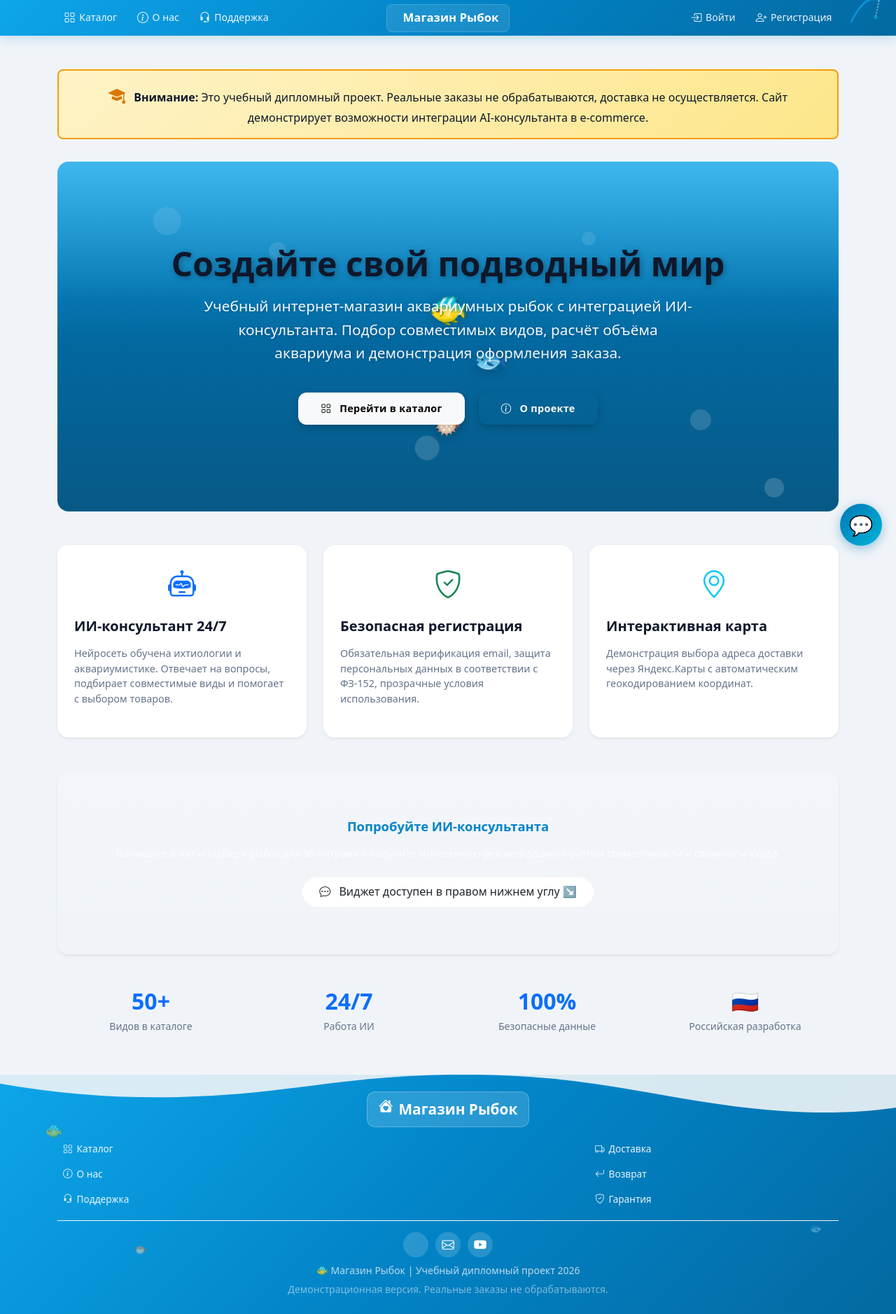
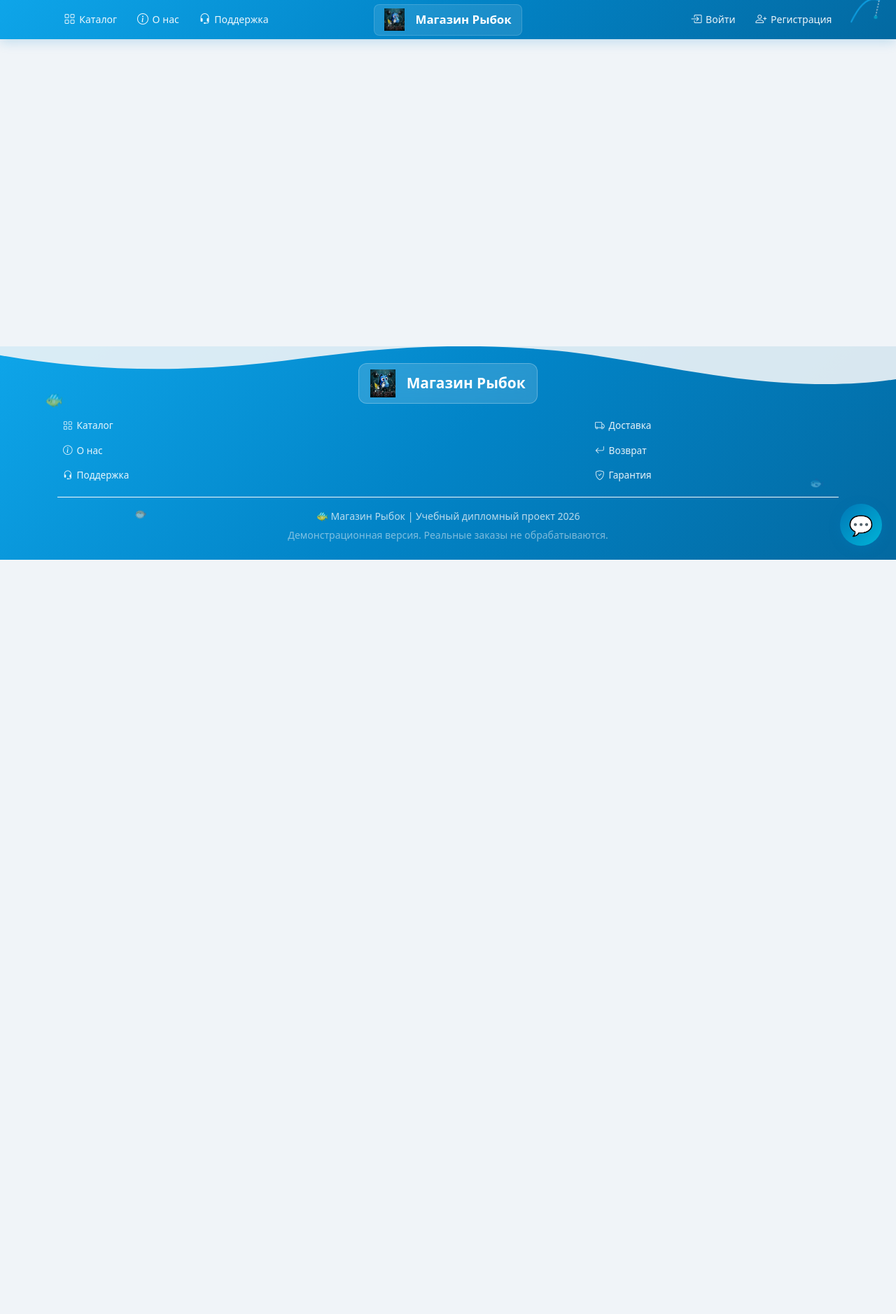
Before and after one commit to Sosisiki/fish_shop_django, a Django app: page / in a window 1280 px wide. Shown: the whole page at 70% size. After the commit the page ends 800 px from the top, so only its background shows below. Run offline with Django 5.2, Linux system fonts and the light colour scheme.

```diff
--- a/templates/pages/home.html
+++ b/templates/pages/home.html
@@ -1,235 +1,138 @@
-{% extends 'base.html' %}
-{% block title %}🐠 Магазин Рыбок – Главная{% endblock %}
+<!DOCTYPE html>
+<html lang="ru">
+<head>
+    <meta charset="UTF-8">
+    <meta name="viewport" content="width=device-width, initial-scale=1.0">
+    <title>{% block title %}Магазин Рыбок – Главная{% endblock %}</title>
+    <link href="https://cdn.jsdelivr.net/npm/bootstrap@5.3.0/dist/css/bootstrap.min.css" rel="stylesheet">
+    <link href="https://cdn.jsdelivr.net/npm/bootstrap-icons@1.10.0/font/bootstrap-icons.css" rel="stylesheet">
+    {% load static %}
+    <link rel="icon" type="image/png" href="{% static 'images/logo.png' %}">
+    <link rel="stylesheet" href="{% static 'css/style.css' %}">
+</head>
+<body>
 
-{% block content %}
-<style>
-/* Hero секция с подводным эффектом */
-.hero-underwater {
-    position: relative;
-    background: linear-gradient(180deg, #0ea5e9 0%, #0369a1 50%, #075985 100%);
-    border-radius: 1rem;
-    overflow: hidden;
-    min-height: 500px;
-    display: flex;
-    align-items: center;
-    justify-content: center;
-}
+    <!-- Навигация -->
+    <nav class="site-navbar">
+        <div class="nav-wrapper container">
+            <div class="nav-group nav-left">
+                <a href="{% url 'products:catalog' %}" class="nav-item"><i class="bi bi-grid"></i> Каталог</a>
+                <a href="{% url 'pages:about' %}" class="nav-item"><i class="bi bi-info-circle"></i> О нас</a>
+                <a href="{% url 'pages:support' %}" class="nav-item"><i class="bi bi-headset"></i> Поддержка</a>
+            </div>
+            <a href="{% url 'pages:home' %}" class="nav-brand">
+                <img src="{% static 'images/logo.png' %}" alt="Логотип" class="brand-logo" style="height: 32px; width: auto; vertical-align: middle; margin-right: 8px;">
+                Магазин Рыбок
+            </a>
+            <div class="nav-group nav-right">
+                {% if user.is_authenticated %}
+                    <a href="{% url 'orders:order_history' %}" class="nav-item"><i class="bi bi-bag"></i> Заказы</a>
+                    <a href="{% url 'orders:cart' %}" class="nav-item position-relative">
+                        <i class="bi bi-cart"></i> Корзина
+                        <span id="cartBadge" class="badge-count" style="display:none;">0</span>
+                    </a>
+                    {% if user.is_staff %}<a href="/admin/" class="nav-item"><i class="bi bi-gear"></i> Админка</a>{% endif %}
+                    <form method="post" action="{% url 'accounts:logout' %}" class="d-inline">
+                        {% csrf_token %}
+                        <button type="submit" class="nav-item btn-logout"><i class="bi bi-box-arrow-right"></i> Выйти</button>
+                    </form>
+                {% else %}
+                    <a href="{% url 'accounts:login' %}" class="nav-item"><i class="bi bi-box-arrow-in-right"></i> Войти</a>
+                    <a href="{% url 'accounts:register' %}" class="nav-item"><i class="bi bi-person-plus"></i> Регистрация</a>
+                {% endif %}
+            </div>
+            <div class="nav-fishing-rod" aria-hidden="true">
+                <svg viewBox="0 0 60 60" xmlns="http://www.w3.org/2000/svg">
+                    <path d="M5,55 Q25,5 50,15" stroke="#0ea5e9" stroke-width="2.5" fill="none" stroke-linecap="round"/>
+                    <line x1="50" y1="15" x2="46" y2="42" stroke="#cbd5e1" stroke-width="1.5" stroke-dasharray="3,2"/>
+                    <circle cx="46" cy="44" r="3" fill="#06b6d4" opacity="0.8"/>
+                </svg>
+            </div>
+            <button class="mobile-toggle d-lg-none" type="button" data-bs-toggle="collapse" data-bs-target="#mobileMenu"><i class="bi bi-list"></i></button>
+        </div>
+        <div class="collapse mobile-menu" id="mobileMenu">
+            <div class="container py-3">
+                {% if user.is_authenticated %}
+                    <a href="{% url 'orders:cart' %}" class="nav-item d-block mb-2"><i class="bi bi-cart"></i> Корзина</a>
+                    <a href="{% url 'orders:order_history' %}" class="nav-item d-block mb-2"><i class="bi bi-bag"></i> Мои заказы</a>
+                    {% if user.is_staff %}<a href="/admin/" class="nav-item d-block mb-2"><i class="bi bi-gear"></i> Админка</a>{% endif %}
+                    <form method="post" action="{% url 'accounts:logout' %}">{% csrf_token %}<button type="submit" class="nav-item btn-logout w-100 text-start"><i class="bi bi-box-arrow-right"></i> Выйти</button></form>
+                {% else %}
+                    <a href="{% url 'accounts:login' %}" class="nav-item d-block mb-2"><i class="bi bi-box-arrow-in-right"></i> Войти</a>
+                    <a href="{% url 'accounts:register' %}" class="nav-item d-block mb-2"><i class="bi bi-person-plus"></i> Регистрация</a>
+                {% endif %}
+                <a href="{% url 'products:catalog' %}" class="nav-item d-block"><i class="bi bi-grid"></i> Каталог</a>
+                <a href="{% url 'pages:about' %}" class="nav-item d-block"><i class="bi bi-info-circle"></i> О нас</a>
+                <a href="{% url 'pages:support' %}" class="nav-item d-block"><i class="bi bi-headset"></i> Поддержка</a>
+            </div>
+        </div>
+    </nav>
 
-/* Пузырьки воздуха */
-.bubble {
-    position: absolute;
-    bottom: -100px;
-    background: rgba(255, 255, 255, 0.3);
-    border-radius: 50%;
-    animation: bubble-rise linear infinite;
-}
-
-@keyframes bubble-rise {
-    0% {
-        transform: translateY(0) translateX(0);
-        opacity: 0;
-    }
-    10% {
-        opacity: 0.6;
-    }
-    90% {
-        opacity: 0.3;
-    }
-    100% {
-        transform: translateY(-600px) translateX(30px);
-        opacity: 0;
-    }
-}
-
-/* Плавающие рыбки */
-.floating-fish {
-    position: absolute;
-    font-size: 3rem;
-    animation: fish-swim linear infinite;
-    filter: drop-shadow(0 4px 8px rgba(0,0,0,0.2));
-}
-
-@keyframes fish-swim {
-    0% {
-        transform: translateX(-100px) translateY(0) scaleX(1);
-    }
-    49% {
-        transform: translateX(calc(100vw + 100px)) translateY(-20px) scaleX(1);
-    }
-    50% {
-        transform: translateX(calc(100vw + 100px)) translateY(-20px) scaleX(-1);
-    }
-    99% {
-        transform: translateX(-100px) translateY(20px) scaleX(-1);
-    }
-    100% {
-        transform: translateX(-100px) translateY(0) scaleX(1);
-    }
-}
-
-.fish-1 { top: 20%; animation-duration: 25s; animation-delay: 0s; }
-.fish-2 { top: 50%; animation-duration: 30s; animation-delay: 5s; font-size: 2.5rem; }
-.fish-3 { top: 70%; animation-duration: 28s; animation-delay: 10s; font-size: 2rem; }
-.fish-4 { top: 35%; animation-duration: 35s; animation-delay: 15s; font-size: 2.8rem; }
-
-/* Световые блики */
-.light-rays {
-    position: absolute;
-    top: 0;
-    left: 0;
-    right: 0;
-    height: 200px;
-    background: linear-gradient(180deg, rgba(255,255,255,0.2) 0%, transparent 100%);
-    pointer-events: none;
-}
-
-.hero-content {
-    position: relative;
-    z-index: 10;
-    color: white;
-    text-align: center;
-    padding: 2rem;
-}
-
-.hero-title {
-    font-size: 3rem;
-    font-weight: bold;
-    text-shadow: 2px 2px 8px rgba(0,0,0,0.3);
-    margin-bottom: 1rem;
-}
-
-.hero-subtitle {
-    font-size: 1.3rem;
-    opacity: 0.95;
-    max-width: 700px;
-    margin: 0 auto 2rem;
-    text-shadow: 1px 1px 4px rgba(0,0,0,0.2);
-}
-
-.hero-buttons .btn {
-    margin: 0.5rem;
-    padding: 0.75rem 2rem;
-    font-weight: 600;
-    box-shadow: 0 4px 12px rgba(0,0,0,0.2);
-    transition: transform 0.3s;
-}
-
-.hero-buttons .btn:hover {
-    transform: translateY(-3px);
-    box-shadow: 0 6px 16px rgba(0,0,0,0.3);
-}
-
-/* Уведомление об учебном проекте */
-.demo-notice {
-    background: linear-gradient(135deg, #fef3c7 0%, #fde68a 100%);
-    border: 2px solid #f59e0b;
-    border-radius: 0.5rem;
-    padding: 1rem;
-    margin-bottom: 2rem;
-    text-align: center;
-}
-
-.demo-notice i {
-    color: #d97706;
-}
-</style>
-
-<!-- Уведомление об учебном проекте -->
-<div class="demo-notice">
-    <i class="bi bi-mortarboard-fill fs-4 me-2"></i>
-    <strong>Внимание:</strong> Это учебный дипломный проект. Реальные заказы не обрабатываются, доставка не осуществляется. Сайт демонстрирует возможности интеграции AI-консультанта в e-commerce.
+    <!-- Сообщения -->
+    <div class="container mt-3">
+        {% if messages %}
+            {% for message in messages %}
+                <div class="alert alert-{{ message.tags }} alert-dismissible fade show" role="alert">
+                    {{ message }}
+                    <button type="button" class="btn-close" data-bs-dismiss="alert"></button>
+                </div>
+            {% endfor %}
+        {% endif %}
     </div>
 
-<!-- Hero Section с анимированными рыбками -->
-<section class="hero-underwater mb-5">
-    <!-- Световые блики -->
-    <div class="light-rays"></div>
+    <!-- Основной контент -->
+    <main class="main-content">
+        <div class="container">
+            {% block content %}{% endblock %}
+        </div>
+    </main>
 
-    <!-- Пузырьки -->
-    <div class="bubble" style="left: 10%; width: 40px; height: 40px; animation-duration: 8s;"></div>
-    <div class="bubble" style="left: 25%; width: 25px; height: 25px; animation-duration: 6s; animation-delay: 2s;"></div>
-    <div class="bubble" style="left: 45%; width: 35px; height: 35px; animation-duration: 9s; animation-delay: 4s;"></div>
-    <div class="bubble" style="left: 65%; width: 20px; height: 20px; animation-duration: 7s; animation-delay: 1s;"></div>
-    <div class="bubble" style="left: 80%; width: 30px; height: 30px; animation-duration: 10s; animation-delay: 3s;"></div>
-    <div class="bubble" style="left: 90%; width: 28px; height: 28px; animation-duration: 8s; animation-delay: 5s;"></div>
-
-    <!-- Плавающие рыбки -->
-    <div class="floating-fish fish-1">🐠</div>
-    <div class="floating-fish fish-2">🐟</div>
-    <div class="floating-fish fish-3">🐡</div>
-    <div class="floating-fish fish-4">🐠</div>
-
-    <!-- Контент -->
-    <div class="hero-content">
-        <h1 class="hero-title">Создайте свой подводный мир</h1>
-        <p class="hero-subtitle">
-            Учебный интернет-магазин аквариумных рыбок с интеграцией ИИ-консультанта.
-            Подбор совместимых видов, расчёт объёма аквариума и демонстрация оформления заказа.
-        </p>
-        <div class="hero-buttons">
-            <a href="{% url 'products:catalog' %}" class="btn btn-light btn-lg">
-                <i class="bi bi-grid me-2"></i> Перейти в каталог
-            </a>
-            <a href="{% url 'pages:about' %}" class="btn btn-outline-light btn-lg">
-                <i class="bi bi-info-circle me-2"></i> О проекте
+    <!-- Футер -->
+    <footer class="site-footer">
+        <div class="footer-wave">
+            <svg viewBox="0 0 1200 120" preserveAspectRatio="none">
+                <path d="M321.39,56.44c58-10.79,114.16-30.13,172-41.86,82.39-16.72,168.19-17.73,250.45-.39C823.78,31,906.67,72,985.66,92.83c70.05,18.48,146.53,26.09,214.34,3V0H0V27.35A600.21,600.21,0,0,0,321.39,56.44Z" class="wave-path"></path>
+            </svg>
+        </div>
+        <div class="container py-4">
+            <div class="text-center mb-3">
+                <a href="{% url 'pages:home' %}" class="footer-home-link">
+                    <img src="{% static 'images/logo.png' %}" alt="Логотип" class="brand-logo" style="height: 40px; width: auto; vertical-align: middle; margin-right: 8px;">
+                    <span>Магазин Рыбок</span>
                 </a>
             </div>
-    </div>
-</section>
-
-<!-- Features -->
-<div class="row g-4 mb-5">
-    <div class="col-md-4">
-        <div class="card h-100 border-0 shadow-sm p-4">
-            <div class="text-center mb-3"><i class="bi bi-robot fs-1 text-primary"></i></div>
-            <h5 class="fw-bold">ИИ-консультант 24/7</h5>
-            <p class="text-muted">Нейросеть обучена ихтиологии и аквариумистике. Отвечает на вопросы, подбирает совместимые виды и помогает с выбором товаров.</p>
+            <div class="row justify-content-between align-items-center">
+                <div class="col-md-4 text-md-start mb-3 mb-md-0">
+                    <div class="footer-links-group">
+                        <a href="{% url 'products:catalog' %}" class="footer-link"><i class="bi bi-grid"></i> Каталог</a>
+                        <a href="{% url 'pages:about' %}" class="footer-link"><i class="bi bi-info-circle"></i> О нас</a>
+                        <a href="{% url 'pages:support' %}" class="footer-link"><i class="bi bi-headset"></i> Поддержка</a>
                     </div>
                 </div>
-    <div class="col-md-4">
-        <div class="card h-100 border-0 shadow-sm p-4">
-            <div class="text-center mb-3"><i class="bi bi-shield-check fs-1 text-success"></i></div>
-            <h5 class="fw-bold">Безопасная регистрация</h5>
-            <p class="text-muted">Обязательная верификация email, защита персональных данных в соответствии с ФЗ-152, прозрачные условия использования.</p>
-        </div>
-    </div>
-    <div class="col-md-4">
-        <div class="card h-100 border-0 shadow-sm p-4">
-            <div class="text-center mb-3"><i class="bi bi-geo-alt fs-1 text-info"></i></div>
-            <h5 class="fw-bold">Интерактивная карта</h5>
-            <p class="text-muted">Демонстрация выбора адреса доставки через Яндекс.Карты с автоматическим геокодированием координат.</p>
+                <div class="col-md-4 text-md-end mb-3 mb-md-0">
+                    <div class="footer-links-group">
+                        <a href="{% url 'pages:delivery' %}" class="footer-link"><i class="bi bi-truck"></i> Доставка</a>
+                        <a href="{% url 'pages:returns' %}" class="footer-link"><i class="bi bi-arrow-return-left"></i> Возврат</a>
+                        <a href="{% url 'pages:guarantee' %}" class="footer-link"><i class="bi bi-shield-check"></i> Гарантия</a>
                     </div>
                 </div>
             </div>
-
-<!-- AI CTA -->
-<section class="card border-0 shadow-sm mb-5 bg-gradient" style="background: linear-gradient(135deg, #0ea5e9, #0284c7);">
-    <div class="card-body p-5 text-white text-center">
-        <h3 class="fw-bold mb-3">Попробуйте ИИ-консультанта</h3>
-        <p class="mb-4 opacity-75">Напишите в чат «Подбери рыбок для 50 литров» и получите мгновенную рекомендацию с учётом совместимости и сложности ухода.</p>
-        <div class="d-inline-block bg-white text-dark rounded-pill px-4 py-2 fw-medium">
-            <i class="bi bi-chat-dots me-2"></i> Виджет доступен в правом нижнем углу ↘️
+            <div class="text-center mt-3 pt-3 border-top border-light">
+                <p class="mb-0 text-light opacity-75 small">🐠 Магазин Рыбок | Учебный дипломный проект 2026</p>
+                <p class="mb-0 text-light opacity-50 small mt-1">Демонстрационная версия. Реальные заказы не обрабатываются.</p>
             </div>
         </div>
-</section>
+        <div class="footer-fish fish-1">🐠</div>
+        <div class="footer-fish fish-2">🐟</div>
+        <div class="footer-fish fish-3">🐡</div>
+    </footer>
 
-<!-- Trust -->
-<div class="row text-center g-3 mb-4">
-    <div class="col-6 col-md-3">
-        <h2 class="fw-bold text-primary mb-1">50+</h2>
-        <small class="text-muted">Видов в каталоге</small>
-    </div>
-    <div class="col-6 col-md-3">
-        <h2 class="fw-bold text-primary mb-1">24/7</h2>
-        <small class="text-muted">Работа ИИ</small>
-    </div>
-    <div class="col-6 col-md-3">
-        <h2 class="fw-bold text-primary mb-1">100%</h2>
-        <small class="text-muted">Безопасные данные</small>
-    </div>
-    <div class="col-6 col-md-3">
-        <h2 class="fw-bold text-primary mb-1">🇷🇺</h2>
-        <small class="text-muted">Российская разработка</small>
-    </div>
-</div>
-{% endblock %}
+    <!-- Кнопка наверх -->
+    <button id="backToTop" title="Вернуться наверх" class="btn-floating"><i class="bi bi-chevron-up"></i></button>
+
+    <script src="https://cdn.jsdelivr.net/npm/bootstrap@5.3.0/dist/js/bootstrap.bundle.min.js"></script>
+    <script src="{% static 'js/main.js' %}"></script>
+    {% block extra_js %}{% endblock %}
+    {% include 'includes/chat_widget.html' %}
+</body>
+</html>
```
Also changed, not shown: static/images/logo.png (added). Lines whose indentation alone changed are shown as unchanged.
